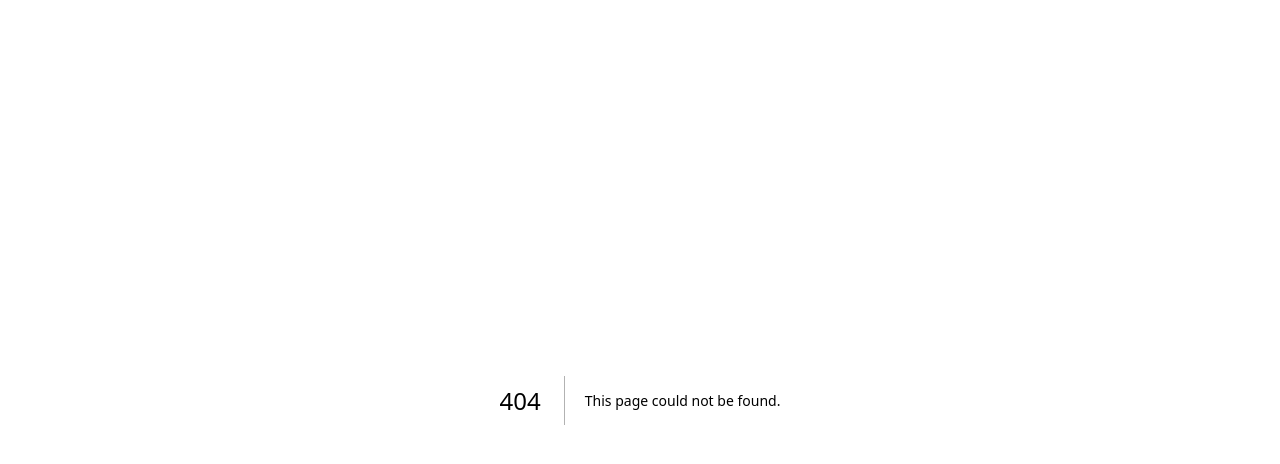
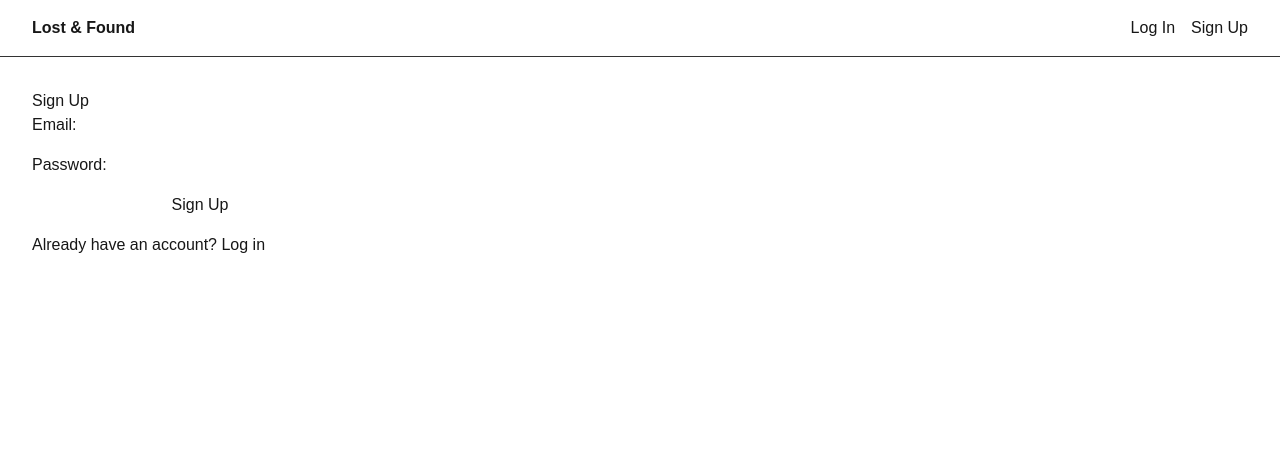
Before and after one commit to codewiththando/lost-and-found, a Next.js app: page /signup in a window 1280 px wide. Before the commit this address had no page. Shown: the top 464 px of the page. Built offline with nearby package versions, Linux system fonts and the light colour scheme; no server answers.

Commit message:
Add authentication: signup, login, auth context, navbar

```diff
--- a/src/app/layout.tsx
+++ b/src/app/layout.tsx
@@ -1,6 +1,8 @@
 import type { Metadata } from "next";
 import { Geist, Geist_Mono } from "next/font/google";
 import "./globals.css";
+import { AuthProvider } from "@/context/AuthContext";
+import Navbar from "@/components/Navbar";
 
 const geistSans = Geist({
   variable: "--font-geist-sans",
@@ -13,8 +15,8 @@ const geistMono = Geist_Mono({
 });
 
 export const metadata: Metadata = {
-  title: "Create Next App",
-  description: "Generated by create next app",
+  title: "Lost & Found",
+  description: "Campus lost and found, powered by AI matching",
 };
 
 export default function RootLayout({ children }: LayoutProps<"/">) {
@@ -23,7 +25,12 @@ export default function RootLayout({ children }: LayoutProps<"/">) {
       lang="en"
       className={`${geistSans.variable} ${geistMono.variable} h-full antialiased`}
     >
-      <body className="min-h-full flex flex-col">{children}</body>
+      <body className="min-h-full flex flex-col">
+        <AuthProvider>
+          <Navbar />
+          {children}
+        </AuthProvider>
+      </body>
     </html>
   );
 }
--- /dev/null
+++ b/src/app/login/page.tsx
@@ -0,0 +1,71 @@
+'use client'
+
+import { useState } from 'react'
+import { useRouter } from 'next/navigation'
+import { supabase } from '@/lib/supabase'
+import Link from 'next/link'
+
+export default function Login() {
+  const [email, setEmail] = useState('')
+  const [password, setPassword] = useState('')
+  const [message, setMessage] = useState('')
+  const [loading, setLoading] = useState(false)
+  const router = useRouter()
+
+  async function handleLogin(e: React.FormEvent) {
+    e.preventDefault()
+    setLoading(true)
+    setMessage('')
+
+    const { error } = await supabase.auth.signInWithPassword({
+      email,
+      password,
+    })
+
+    setLoading(false)
+
+    if (error) {
+      setMessage('Error: ' + error.message)
+    } else {
+      router.push('/')
+      router.refresh()
+    }
+  }
+
+  return (
+    <div style={{ padding: '2rem', maxWidth: '400px' }}>
+      <h1>Log In</h1>
+      <form onSubmit={handleLogin} style={{ display: 'flex', flexDirection: 'column', gap: '1rem' }}>
+        <label>
+          Email:
+          <input
+            type="email"
+            value={email}
+            onChange={(e) => setEmail(e.target.value)}
+            required
+          />
+        </label>
+
+        <label>
+          Password:
+          <input
+            type="password"
+            value={password}
+            onChange={(e) => setPassword(e.target.value)}
+            required
+          />
+        </label>
+
+        <button type="submit" disabled={loading}>
+          {loading ? 'Logging in...' : 'Log In'}
+        </button>
+
+        {message && <p>{message}</p>}
+      </form>
+
+      <p style={{ marginTop: '1rem' }}>
+        Don&apos;t have an account? <Link href="/signup">Sign up</Link>
+      </p>
+    </div>
+  )
+}
--- /dev/null
+++ b/src/app/signup/page.tsx
@@ -0,0 +1,71 @@
+'use client'
+
+import { useState } from 'react'
+import { useRouter } from 'next/navigation'
+import { supabase } from '@/lib/supabase'
+import Link from 'next/link'
+
+export default function Signup() {
+  const [email, setEmail] = useState('')
+  const [password, setPassword] = useState('')
+  const [message, setMessage] = useState('')
+  const [loading, setLoading] = useState(false)
+  const router = useRouter()
+
+  async function handleSignup(e: React.FormEvent) {
+    e.preventDefault()
+    setLoading(true)
+    setMessage('')
+
+    const { error } = await supabase.auth.signUp({
+      email,
+      password,
+    })
+
+    setLoading(false)
+
+    if (error) {
+      setMessage('Error: ' + error.message)
+    } else {
+      setMessage('Success! Check your email to confirm your account.')
+    }
+  }
+
+  return (
+    <div style={{ padding: '2rem', maxWidth: '400px' }}>
+      <h1>Sign Up</h1>
+      <form onSubmit={handleSignup} style={{ display: 'flex', flexDirection: 'column', gap: '1rem' }}>
+        <label>
+          Email:
+          <input
+            type="email"
+            value={email}
+            onChange={(e) => setEmail(e.target.value)}
+            required
+          />
+        </label>
+
+        <label>
+          Password:
+          <input
+            type="password"
+            value={password}
+            onChange={(e) => setPassword(e.target.value)}
+            required
+            minLength={6}
+          />
+        </label>
+
+        <button type="submit" disabled={loading}>
+          {loading ? 'Signing up...' : 'Sign Up'}
+        </button>
+
+        {message && <p>{message}</p>}
+      </form>
+
+      <p style={{ marginTop: '1rem' }}>
+        Already have an account? <Link href="/login">Log in</Link>
+      </p>
+    </div>
+  )
+}
--- /dev/null
+++ b/src/components/Navbar.tsx
@@ -0,0 +1,47 @@
+'use client'
+
+import Link from 'next/link'
+import { useAuth } from '@/context/AuthContext'
+import { supabase } from '@/lib/supabase'
+import { useRouter } from 'next/navigation'
+
+export default function Navbar() {
+  const { user, loading } = useAuth()
+  const router = useRouter()
+
+  async function handleLogout() {
+    await supabase.auth.signOut()
+    router.push('/')
+    router.refresh()
+  }
+
+  return (
+    <nav
+      style={{
+        display: 'flex',
+        justifyContent: 'space-between',
+        alignItems: 'center',
+        padding: '1rem 2rem',
+        borderBottom: '1px solid #333',
+      }}
+    >
+      <Link href="/" style={{ fontWeight: 'bold' }}>
+        Lost & Found
+      </Link>
+
+      <div style={{ display: 'flex', gap: '1rem', alignItems: 'center' }}>
+        {loading ? null : user ? (
+          <>
+            <span style={{ fontSize: '0.9rem' }}>{user.email}</span>
+            <button onClick={handleLogout}>Log Out</button>
+          </>
+        ) : (
+          <>
+            <Link href="/login">Log In</Link>
+            <Link href="/signup">Sign Up</Link>
+          </>
+        )}
+      </div>
+    </nav>
+  )
+}
--- /dev/null
+++ b/src/context/AuthContext.tsx
@@ -0,0 +1,44 @@
+'use client'
+
+import { createContext, useContext, useEffect, useState } from 'react'
+import { supabase } from '@/lib/supabase'
+import type { User } from '@supabase/supabase-js'
+
+type AuthContextType = {
+  user: User | null
+  loading: boolean
+}
+
+const AuthContext = createContext<AuthContextType>({ user: null, loading: true })
+
+export function AuthProvider({ children }: { children: React.ReactNode }) {
+  const [user, setUser] = useState<User | null>(null)
+  const [loading, setLoading] = useState(true)
+
+  useEffect(() => {
+    // Check if there's already a logged-in user when the app loads
+    supabase.auth.getSession().then(({ data: { session } }) => {
+      setUser(session?.user ?? null)
+      setLoading(false)
+    })
+
+    // Listen for login/logout events and update automatically
+    const { data: listener } = supabase.auth.onAuthStateChange((_event, session) => {
+      setUser(session?.user ?? null)
+    })
+
+    return () => {
+      listener.subscription.unsubscribe()
+    }
+  }, [])
+
+  return (
+    <AuthContext.Provider value={{ user, loading }}>
+      {children}
+    </AuthContext.Provider>
+  )
+}
+
+export function useAuth() {
+  return useContext(AuthContext)
+}
```
